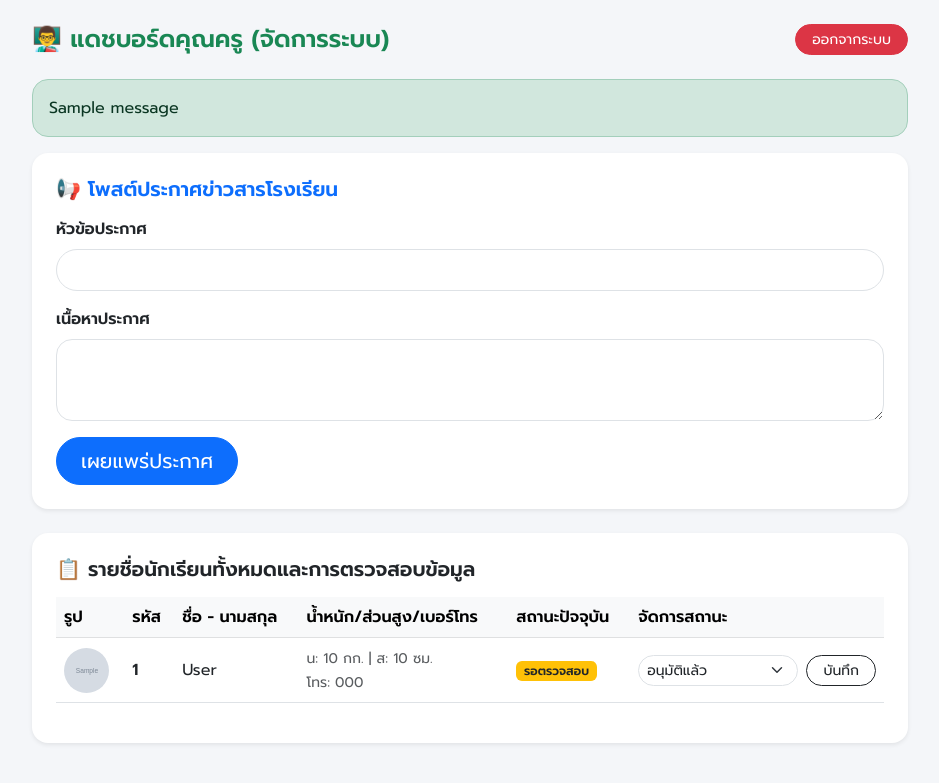
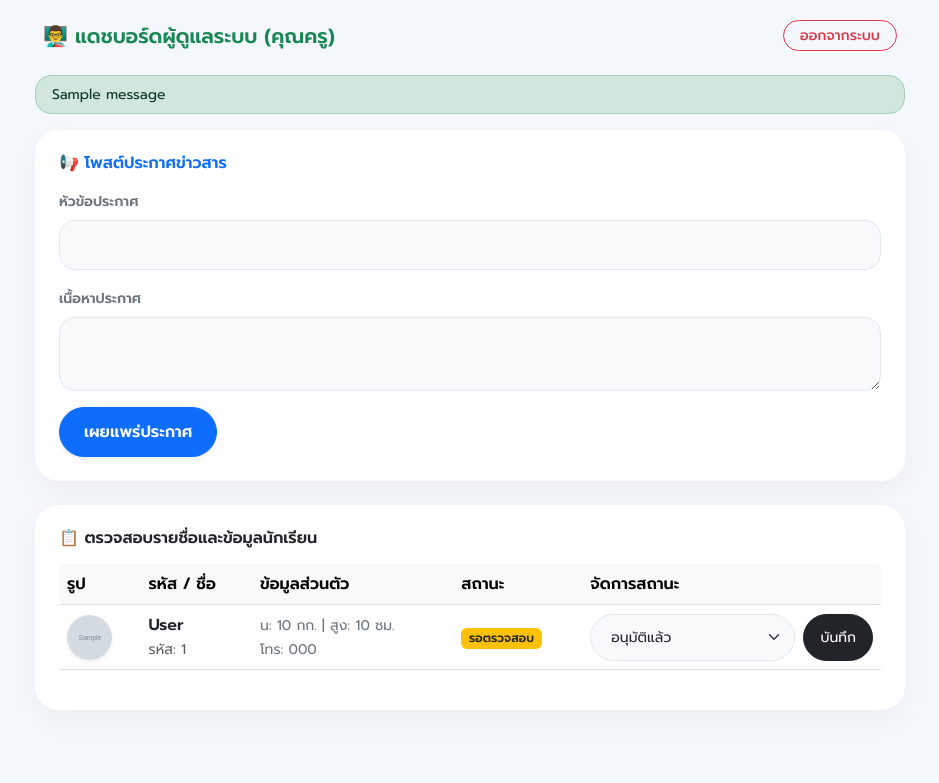
Before and after one commit to sittisak2009/student, a Flask app: template templates/teacher_dashboard.html in a window 1280 px wide. Shown: the top 783 px of the page, without its empty margins (170-1109 px from the left). Run offline with Flask 3, Linux system fonts and the light colour scheme; the template is opened without the code that fills it: most values are stand-ins (such as "Sample title", 1, 10 or a date in 2020); grey boxes marked "Sample" are stand-in pictures; one stand-in notice (Sample message) is shown.

Commit message:
Update teacher_dashboard.html

```diff
--- a/templates/teacher_dashboard.html
+++ b/templates/teacher_dashboard.html
@@ -6,67 +6,75 @@
     <title>แดชบอร์ดคุณครู</title>
     <link href="https://cdn.jsdelivr.net/npm/bootstrap@5.3.0/dist/css/bootstrap.min.css" rel="stylesheet">
     <link href="https://fonts.googleapis.com/css2?family=Prompt:wght@300;400;500;600&display=swap" rel="stylesheet">
-    <style>body { font-family: 'Prompt', sans-serif; background: #f4f6f9; }</style>
+    <style>
+        body { font-family: 'Prompt', sans-serif; background: #f4f7fc; }
+        .main-container { max-width: 900px; margin: auto; padding: 20px 15px; }
+        .card-custom { border: none; border-radius: 24px; box-shadow: 0 10px 30px rgba(0,0,0,0.04); background: #fff; }
+        .form-control, .form-select, textarea { border-radius: 16px; padding: 12px 20px; background-color: #f8f9fa; border: 1px solid #e2e8f0; }
+        .btn-long { border-radius: 50rem; padding: 12px 24px; font-weight: 600; }
+    </style>
 </head>
-<body class="py-4">
-    <div class="container" style="max-width: 900px;">
-        <div class="d-flex justify-content-between align-items-center mb-4">
-            <h4 class="fw-bold mb-0 text-success">👨‍🏫 แดชบอร์ดคุณครู (จัดการระบบ)</h4>
-            <a href="/logout" class="btn btn-danger btn-sm rounded-pill px-3">ออกจากระบบ</a>
+<body>
+    <div class="main-container">
+        <!-- แถบบน -->
+        <div class="d-flex justify-content-between align-items-center mb-4 px-2">
+            <h5 class="fw-bold mb-0 text-success">👨‍🏫 แดชบอร์ดผู้ดูแลระบบ (คุณครู)</h5>
+            <a href="/logout" class="btn btn-outline-danger btn-sm rounded-pill px-3 fw-medium">ออกจากระบบ</a>
         </div>
 
         {% with messages = get_flashed_messages(with_categories=true) %}
             {% if messages %}{% for category, message in messages %}
-                <div class="alert alert-{{ category }} rounded-4 mb-3">{{ message }}</div>
+                <div class="alert alert-{{ category }} rounded-4 mb-3 small py-2">{{ message }}</div>
             {% endfor %}{% endif %}
         {% endwith %}
 
-        <!-- ฟอร์มโพสต์ประกาศข่าวสาร -->
-        <div class="card border-0 shadow-sm p-4 mb-4 rounded-4 bg-white">
-            <h5 class="fw-bold mb-3 text-primary">📢 โพสต์ประกาศข่าวสารโรงเรียน</h5>
+        <!-- โพสต์ประกาศ -->
+        <div class="card-custom p-4 mb-4">
+            <h6 class="fw-bold mb-3 text-primary">📢 โพสต์ประกาศข่าวสาร</h6>
             <form method="POST">
                 <div class="mb-3">
-                    <label class="form-label fw-semibold">หัวข้อประกาศ</label>
-                    <input type="text" name="title" class="form-control form-control-lg rounded-pill px-3 fs-6" required>
+                    <label class="form-label small fw-semibold text-secondary">หัวข้อประกาศ</label>
+                    <input type="text" name="title" class="form-control" required>
                 </div>
                 <div class="mb-3">
-                    <label class="form-label fw-semibold">เนื้อหาประกาศ</label>
-                    <textarea name="content" class="form-control rounded-4 p-3 fs-6" rows="2" required></textarea>
+                    <label class="form-label small fw-semibold text-secondary">เนื้อหาประกาศ</label>
+                    <textarea name="content" class="form-control" rows="2" required></textarea>
                 </div>
-                <button type="submit" name="add_announcement" class="btn btn-primary btn-lg rounded-pill px-4">เผยแพร่ประกาศ</button>
+                <button type="submit" name="add_announcement" class="btn btn-primary btn-long shadow-sm">เผยแพร่ประกาศ</button>
             </form>
         </div>
 
-        <!-- ตารางรายชื่อนักเรียนและการตรวจสอบข้อมูล -->
-        <div class="card border-0 shadow-sm p-4 rounded-4 bg-white">
-            <h5 class="fw-bold mb-3">📋 รายชื่อนักเรียนทั้งหมดและการตรวจสอบข้อมูล</h5>
+        <!-- รายชื่อและการตรวจสอบ -->
+        <div class="card-custom p-4">
+            <h6 class="fw-bold mb-3 text-dark">📋 ตรวจสอบรายชื่อและข้อมูลนักเรียน</h6>
             <div class="table-responsive">
                 <table class="table align-middle">
                     <thead class="table-light">
                         <tr>
-                            <th>รูป</th>
-                            <th>รหัส</th>
-                            <th>ชื่อ - นามสกุล</th>
-                            <th>น้ำหนัก/ส่วนสูง/เบอร์โทร</th>
-                            <th>สถานะปัจจุบัน</th>
-                            <th>จัดการสถานะ</th>
+                            <th class="rounded-start">รูป</th>
+                            <th>รหัส / ชื่อ</th>
+                            <th>ข้อมูลส่วนตัว</th>
+                            <th>สถานะ</th>
+                            <th class="rounded-end">จัดการสถานะ</th>
                         </tr>
                     </thead>
                     <tbody>
                         {% for s in students %}
                         <tr>
-                            <td><img src="{{ url_for('static', filename='uploads/' + s['profile_image']) }}" class="rounded-circle" width="45" height="45" style="object-fit: cover;"></td>
-                            <td class="fw-semibold">{{ s['student_id'] }}</td>
-                            <td>{{ s['fullname'] }}</td>
+                            <td><img src="{{ url_for('static', filename='uploads/' + s['profile_image']) }}" class="rounded-circle shadow-sm" width="45" height="45" style="object-fit: cover;"></td>
                             <td>
-                                <span class="small text-muted">น: {{ s['weight'] }} กก. | ส: {{ s['height'] }} ซม.</span><br>
-                                <span class="small text-muted">โทร: {{ s['phone'] if s['phone'] else '-' }}</span>
+                                <span class="fw-semibold text-dark">{{ s['fullname'] }}</span><br>
+                                <span class="small text-muted">รหัส: {{ s['student_id'] }}</span>
+                            </td>
+                            <td>
+                                <span class="small text-secondary">น: {{ s['weight'] }} กก. | สูง: {{ s['height'] }} ซม.</span><br>
+                                <span class="small text-secondary">โทร: {{ s['phone'] if s['phone'] else '-' }}</span>
                             </td>
                             <td>
                                 {% if s['status'] == 'อนุมัติแล้ว' %}
                                     <span class="badge bg-success">อนุมัติแล้ว</span>
                                 {% elif s['status'] == 'ต้องแก้ไขข้อมูล' %}
-                                    <span class="badge bg-danger">ต้องแก้ไข</span>
+                                    <span class="badge bg-danger">ให้แก้ไข</span>
                                 {% else %}
                                     <span class="badge bg-warning text-dark">รอตรวจสอบ</span>
                                 {% endif %}
@@ -74,12 +82,12 @@
                             <td>
                                 <form method="POST" class="d-flex gap-2">
                                     <input type="hidden" name="user_id" value="{{ s['id'] }}">
-                                    <select name="status" class="form-select form-select-sm rounded-pill">
+                                    <select name="status" class="form-select form-select-sm rounded-pill" style="min-width: 130px;">
                                         <option value="อนุมัติแล้ว" {% if s['status'] == 'อนุมัติแล้ว' %}selected{% endif %}>อนุมัติแล้ว</option>
                                         <option value="รอตรวจสอบข้อมูล" {% if s['status'] == 'รอตรวจสอบข้อมูล' %}selected{% endif %}>รอตรวจสอบ</option>
-                                        <option value="ต้องแก้ไขข้อมูล" {% if s['status'] == 'ต้องแก้ไขข้อมูล' %}selected{% endif %}>ส่งกลับให้แก้ไข</option>
+                                        <option value="ต้องแก้ไขข้อมูล" {% if s['status'] == 'ต้องแก้ไขข้อมูล' %}selected{% endif %}>ส่งกลับให้แก้</option>
                                     </select>
-                                    <button type="submit" name="update_status" class="btn btn-outline-dark btn-sm rounded-pill px-3">บันทึก</button>
+                                    <button type="submit" name="update_status" class="btn btn-dark btn-sm rounded-pill px-3">บันทึก</button>
                                 </form>
                             </td>
                         </tr>
```
